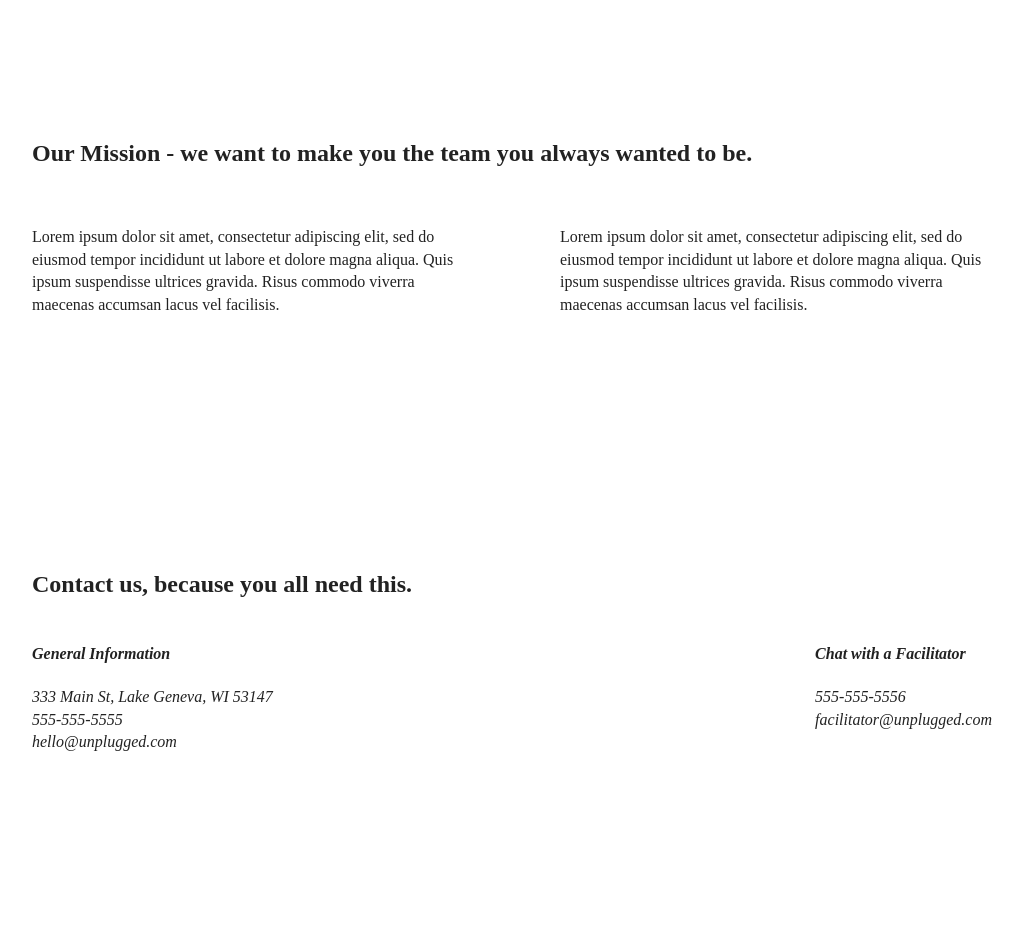
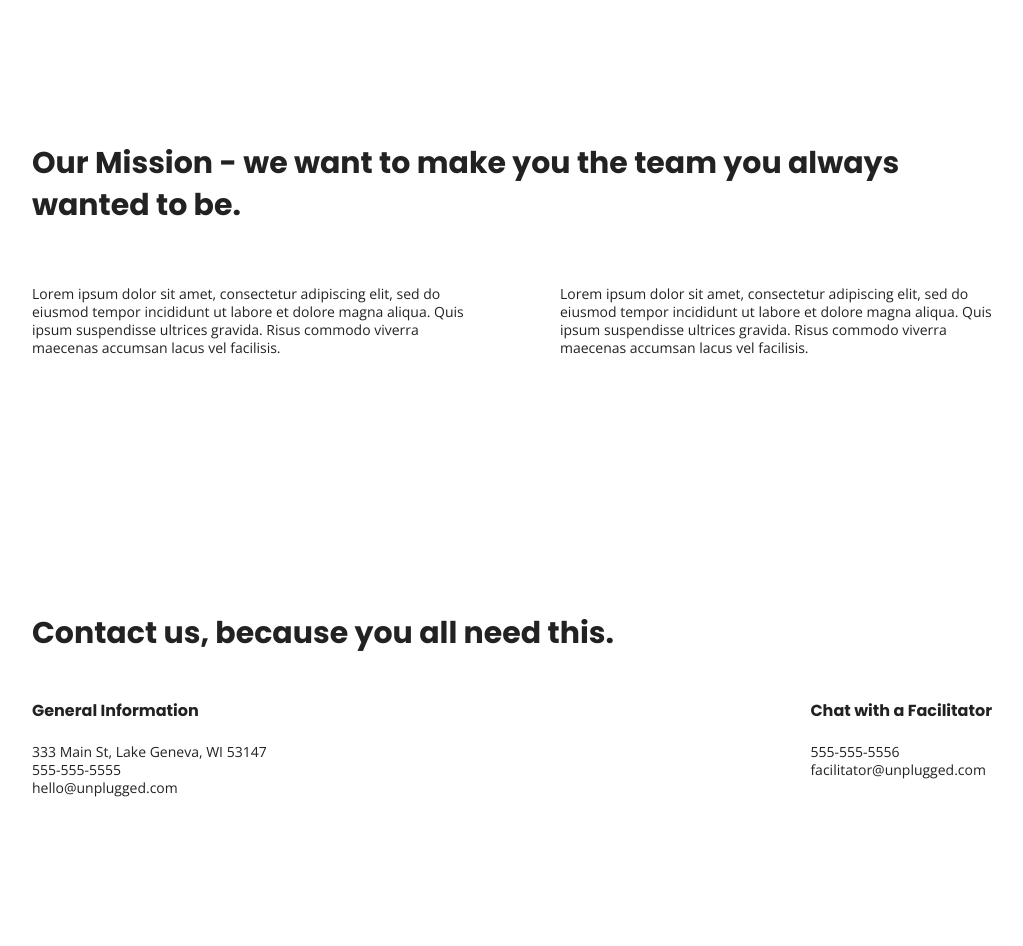
Before and after one commit to akiritsis/responsive-unplugged, a website: page about/index.html in a window 1280 px wide. Shown: the part 157-1103 px from the top of the page, without its empty margins (128-1151 px from the left). Drawn offline with nearby package versions, Linux system fonts and the light colour scheme; files whose address does not match are found by name.

Commit message:
Add text styles

```diff
--- a/about/index.html
+++ b/about/index.html
@@ -18,6 +18,9 @@
 
   <link rel="stylesheet" href="../css/normalize.css">
   <link rel="stylesheet" href="../css/main.css">
+
+<!-- Google Fonts -->
+<link href="https://fonts.googleapis.com/css?family=Open+Sans:400,700|Poppins:500,700" rel="stylesheet">
 
   <meta name="theme-color" content="#fafafa">
 </head>
--- a/css/main.css
+++ b/css/main.css
@@ -81,6 +81,75 @@ fieldset {
 
 textarea {
   resize: vertical;
+}
+
+/* ==========================================================================
+   Browser Upgrade Prompt
+   ========================================================================== */
+
+   .browserupgrade {
+    margin: 0.2em 0;
+    background: #ccc;
+    color: #000;
+    padding: 0.2em 0;
+  }
+
+  /* ==========================================================================
+   Author's custom styles
+   ========================================================================== */
+/* General Styles */
+
+html {
+	font-size: 16px;
+}
+
+body {
+       font-family: 'Open Sans', sans-serif;
+       font-size: 1em;
+       text-align: left;
+}
+
+
+ul,
+ol {
+    list-style-type: none;
+}
+
+a {
+	color: #e2e3ed;
+  text-decoration: none;
+}
+
+h2 {
+  font-family: 'Poppins', sans-serif;
+  font-size: 1.875em;
+}
+
+h3,
+h4 {
+  font-family: 'Poppins', sans-serif;
+}
+
+p {
+  font-size: .875em;
+  line-height: 1.285;
+}
+
+img {
+
+}
+
+figure {
+
+}
+
+address {
+ font-style: normal;
+}
+
+.content-wrapper {
+  width: 90%;
+  margin: 50px 0;
 }
 
 /* ==========================================================================
@@ -280,6 +349,8 @@ aside {
   .faq-content {
     margin-bottom: 50px;
   }
+
+
 
 /* ==========================================================================
    Helper classes
```
Also changed, not shown: faq/index.html (+3 -0 lines), index.html (+3 -0 lines).
